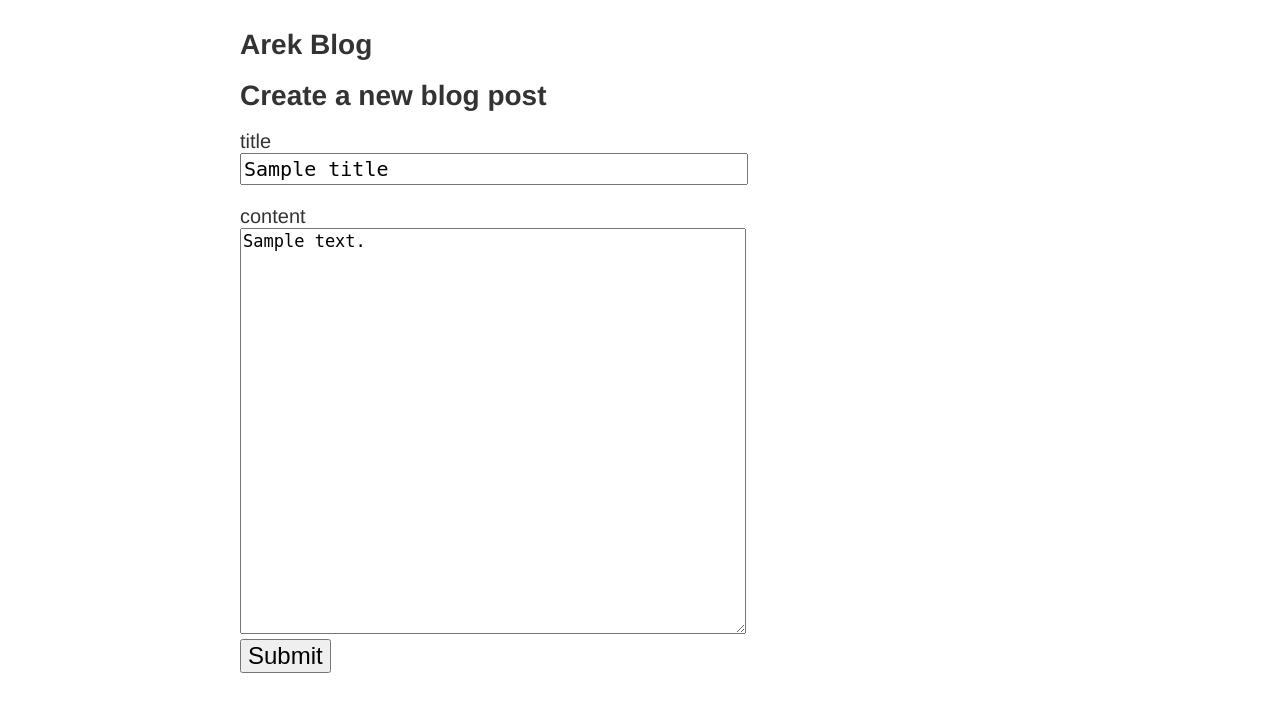
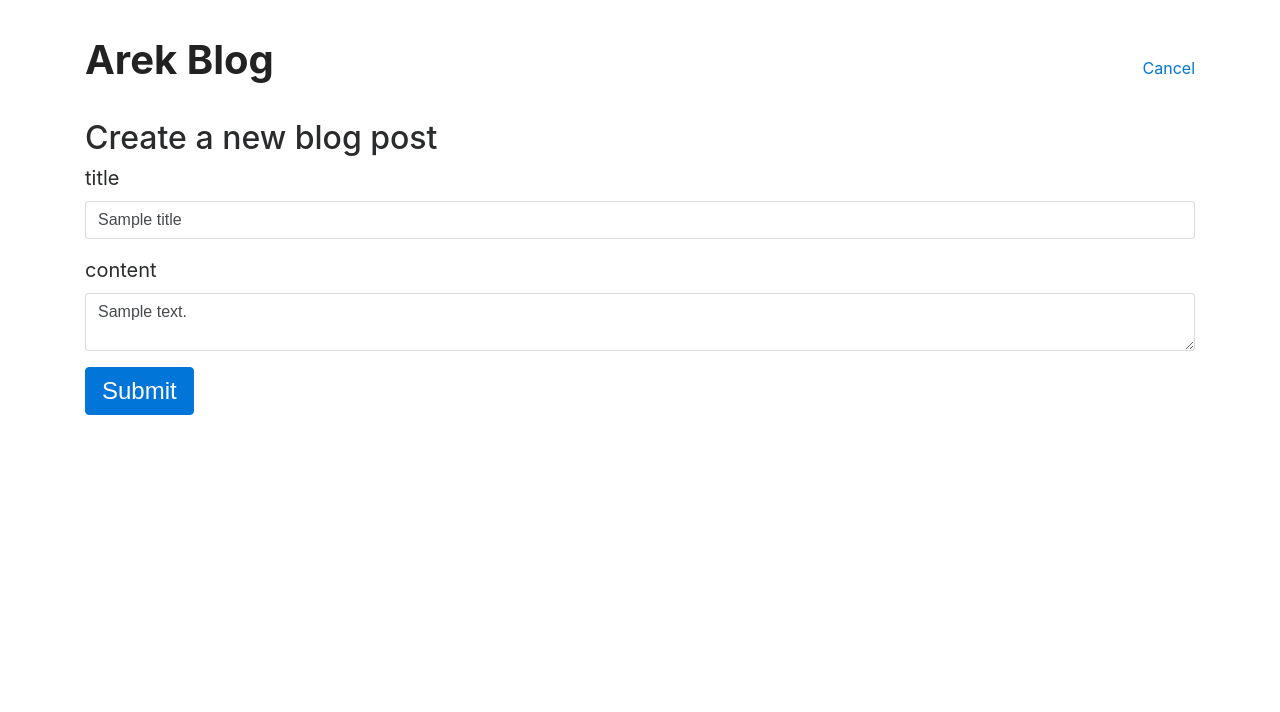
Before and after one commit to halicki/3-multi-user-blog, a Python web app: template templates/newpost.html in a window 1280 px wide. Shown: the top 712 px of the page. Run offline with Jinja, Linux system fonts and the light colour scheme; the template is opened without the code that fills it: most values are stand-ins (such as "Sample title", 1, 10 or a date in 2020); some libraries are stand-ins or nearby versions.

Commit message:
wow wow! now whata?

```diff
--- a/static/main.css
+++ b/static/main.css
@@ -1,14 +1,3 @@
-body {
-    position: relative;
-    font-family: Helvetica, Arial, sans-serif;
-    font-size: 14px;
-
-    width: 800px;
-    margin: 0 auto;
-    padding: 10px;
-    color: #333;
-}
-
 .login-area {
     font-size: 13px;
     color: gray;
@@ -41,7 +30,6 @@ h2 {
 }
 
 label {
-  display: block;
   font-size: 20px;
 }
 
@@ -49,41 +37,23 @@ label + label {
     margin-top: 20px;
 }
 
-input[type=text], input[type=password]{
-    width: 500px;
-    font-size: 20px;
-    padding: 2px;
-    font-family: monospace;
-}
-
-textarea {
-  width: 500px;
-  height: 400px;
-  font-size: 17px;
-  font-family: monospace;
-}
-
 input[type=submit] {
   font-size: 24px;
 }
 
 .main-title {
-    display: block;
     color: #222;
     font-size: 40px;
     font-weight: bold;
-    text-align: center;
-    margin-bottom: 30px;
     text-decoration: none;
 }
 
 .post + .post {
-    margin-top: 15px;
+    margin-top: 30px;
 }
 
 .post-heading {
-    position: relative;
-    border-bottom: 3px solid #666;
+    border-bottom: 2px solid #666;
 }
 
 .post-title {
@@ -99,21 +69,20 @@ input[type=submit] {
 }
 
 .post-date {
-    position: absolute;
-    right: 0px;
-    bottom: 0px;
+    font-size: 12px;
     color: #999;
+}
 
+.post-author {
+    font-size: 12px;
+        color: #999;
 }
 
 .post-content {
     margin-top: 5px;
 }
 
-.age {
-    position: absolute;
-    bottom: 0px;
-    right: 0px;
-    color: gray;
-    font-size: 12px;
+header {
+  margin: 30px 0;
+  align-items: baseline;
 }
--- a/templates/base.html
+++ b/templates/base.html
@@ -3,13 +3,24 @@
 <head>
   <meta charset="UTF-8">
   <link rel="stylesheet" type="text/css" href="/static/main.css">
+  <link rel="stylesheet" href="https://maxcdn.bootstrapcdn.com/bootstrap/4.0.0-alpha.6/css/bootstrap.min.css" integrity="sha384-rwoIResjU2yc3z8GV/NPeZWAv56rSmLldC3R/AZzGRnGxQQKnKkoFVhFQhNUwEyJ" crossorigin="anonymous">
+  <meta name="viewport" content="width=device-width, initial-scale=1, shrink-to-fit=no">
   <title>{% block title %}{% endblock %} - Arek Blog</title>
 </head>
-<body>
-  <h1>
-    Arek Blog
-  </h1>
+<body class="container">
+  <header class="row">
+    <a class="main-title col" href="/">Arek Blog</a>
+    <div class="col col-auto">
+      {% block header %}{% endblock %}
+    </div>
+  </header>
+
   {% block content %}
   {% endblock %}
+
+  <!-- jQuery first, then Tether, then Bootstrap JS. -->
+  <script src="https://code.jquery.com/jquery-3.1.1.slim.min.js" integrity="sha384-A7FZj7v+d/sdmMqp/nOQwliLvUsJfDHW+k9Omg/a/EheAdgtzNs3hpfag6Ed950n" crossorigin="anonymous"></script>
+  <script src="https://cdnjs.cloudflare.com/ajax/libs/tether/1.4.0/js/tether.min.js" integrity="sha384-DztdAPBWPRXSA/3eYEEUWrWCy7G5KFbe8fFjk5JAIxUYHKkDx6Qin1DkWx51bBrb" crossorigin="anonymous"></script>
+  <script src="https://maxcdn.bootstrapcdn.com/bootstrap/4.0.0-alpha.6/js/bootstrap.min.js" integrity="sha384-vBWWzlZJ8ea9aCX4pEW3rVHjgjt7zpkNpZk+02D9phzyeVkE+jo0ieGizqPLForn" crossorigin="anonymous"></script>
 </body>
 </html>
--- a/templates/login.html
+++ b/templates/login.html
@@ -1,7 +1,7 @@
 {% extends "base.html" %}
 
 {% block title %}Login{% endblock %}
-
+{% block header %}<a href="signup">Signup</a>{% endblock %}
 {% block content %}
 <h2>Login</h2>
 <form method="post">
--- a/templates/newpost.html
+++ b/templates/newpost.html
@@ -1,18 +1,19 @@
 {% extends "base.html" %}
 
 {% block title %}Create a new blog post{% endblock %}
+{% block header %}<a href="/">Cancel</a>{% endblock %}
 {% block content %}
-<h1>Create a new blog post</h1>
+<h2>Create a new blog post</h2>
 <form method="post">
-  <label>
-    <div>title</div>
-    <input type="text" name="subject" value="{{ title }}">
-  </label>
-  <label>
-    <div>content</div>
-    <textarea name="content">{{ content }}</textarea>
-  </label>
-  <input type="submit" style="display: block">
+  <div class="form-group">
+    <label>title</label>
+    <input class="form-control" type="text" name="subject" value="{{ title }}">
+  </div>
+  <div class="form-group">
+    <label>content</label>
+    <textarea class="form-control" name="content">{{ content }}</textarea>
+  </div>
+  <input class="btn btn-primary" type="submit" style="display: block">
   <div class="error">{{ error }}</div>
 </form>
 {% endblock %}
--- a/templates/post.html
+++ b/templates/post.html
@@ -1,8 +1,7 @@
 {% extends "base.html" %}
 
 {% block title %}{{ blog_post.title }}{% endblock %}
-
+{% block header %}{% endblock %}
 {% block content %}
-<h2>{{ blog_post.title }}</h2>
-<pre>{{ blog_post.content }}</pre>
+  {{ blog_post.render()|safe }}
 {% endblock %}
--- a/templates/signup.html
+++ b/templates/signup.html
@@ -1,5 +1,6 @@
 {% extends "base.html" %}
 {% block title %}Signup{% endblock %}
+{% block header %}<a href="login">Login</a>{% endblock %}
 {% block content %}
 <h2>Signup</h2>
 <form method="post">
```
Also changed, not shown: main.py (+94 -88 lines), templates/blogpost.html (added, +8 -0 lines), templates/main.html (renamed from templates/blog.html, +5 -2 lines).
